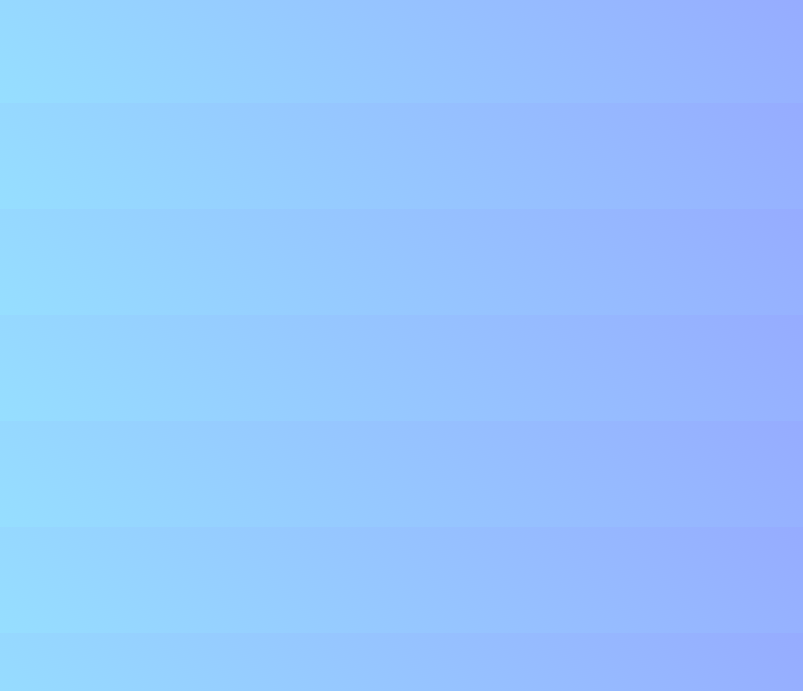
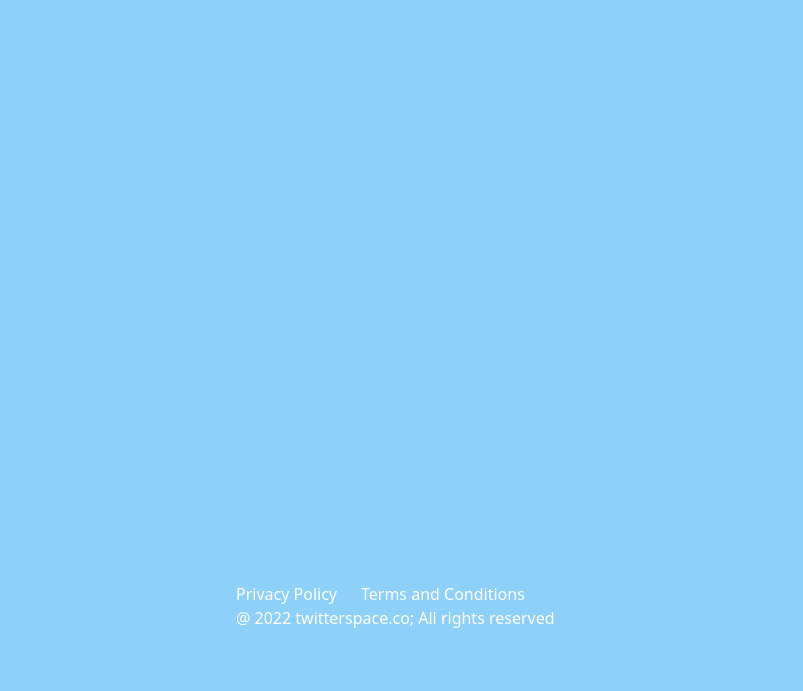
Before and after one commit to DaviesHuang/DaviesHuang.github.io, a website: page index.html in a window 1280 px wide. Shown: the part 109-800 px from the top of the page, without its empty margins (132-935 px from the left). Drawn offline with nearby package versions, Linux system fonts and the light colour scheme; no server answers.

Commit message:
Add footer and change background color

```diff
--- a/index.css
+++ b/index.css
@@ -1,6 +1,7 @@
 body {
-    background-image: linear-gradient(45deg, #96E6FF 0%, #96A7FF 81%);
+    /* background-image: linear-gradient(45deg, #96E6FF 0%, #96A7FF 81%);
     background-position: 0% 0%;
     background-repeat: repeat;
     background-size: auto;
+    background-color: #8ED0F9; */
 }
--- a/index.html
+++ b/index.html
@@ -8,7 +8,7 @@
     <link rel="stylesheet" href="index.css">
     <link href="https://cdn.jsdelivr.net/npm/bootstrap@5.2.2/dist/css/bootstrap.min.css" rel="stylesheet" integrity="sha384-Zenh87qX5JnK2Jl0vWa8Ck2rdkQ2Bzep5IDxbcnCeuOxjzrPF/et3URy9Bv1WTRi" crossorigin="anonymous">
   </head>
-  <body>
+  <body style="background-color:#8ED0F9;">
 
     <!-- We will put our React component inside this div. -->
     <div id="react_container"></div>
--- a/index.js
+++ b/index.js
@@ -100,11 +100,12 @@ var Main = function (_React$Component) {
         ),
         React.createElement(
           'div',
-          { className: 'row', style: { paddingLeft: 15, paddingRight: 15, paddingBottom: 15 } },
+          { className: 'row', style: { paddingLeft: 15, paddingRight: 15, paddingBottom: 15, minHeight: 600 } },
           this.state.spaces.map(function (space) {
             return _this3.renderSpaceCard(space);
           })
         ),
+        this.renderFooter(),
         this.renderToast()
       );
     }
@@ -115,7 +116,7 @@ var Main = function (_React$Component) {
 
       return React.createElement(
         'div',
-        { key: space.id, className: 'card text-start', style: { width: 568, backgroundColor: '#1D9BF0', borderRadius: 12, padding: 11, marginBottom: 5 } },
+        { key: space.id, className: 'card text-start', style: { width: 568, backgroundColor: '#1DA1F2', borderRadius: 12, padding: 11, marginBottom: 5 } },
         React.createElement(
           'div',
           { className: 'row', style: { paddingLeft: 11, paddingRight: 11 } },
@@ -194,6 +195,33 @@ var Main = function (_React$Component) {
       );
     }
   }, {
+    key: 'renderFooter',
+    value: function renderFooter() {
+      return React.createElement(
+        'div',
+        { className: 'row row-cols-auto', style: { color: 'white', paddingLeft: 15, paddingRight: 15, marginBottom: 15 } },
+        React.createElement(
+          'div',
+          { className: 'col', onClick: function onClick() {
+              return window.open('https://www.privacypolicygenerator.info/live.php?token=4fclxBeWggIPSSnIp0flCgPXY0nQGdcu', '_blank');
+            } },
+          'Privacy Policy'
+        ),
+        React.createElement(
+          'div',
+          { className: 'col', onClick: function onClick() {
+              return window.open('https://www.termsandconditionsgenerator.com/live.php?token=kWY9pYLJmCUPGMXxH5S2elpC35R4c1bU', '_blank');
+            } },
+          'Terms and Conditions'
+        ),
+        React.createElement(
+          'div',
+          { className: 'col' },
+          '@ 2022 twitterspace.co; All rights reserved'
+        )
+      );
+    }
+  }, {
     key: 'renderToast',
     value: function renderToast() {
       return React.createElement(
--- a/package.json
+++ b/package.json
@@ -2,7 +2,7 @@
   "name": "web3_twitter_space",
   "version": "1.0.0",
   "description": "",
-  "main": "index.js",
+  "main": "index.mjs",
   "scripts": {
     "test": "echo \"Error: no test specified\" && exit 1"
   },
@@ -11,7 +11,6 @@
   "license": "ISC",
   "dependencies": {
     "babel-cli": "^6.26.0",
-    "babel-preset-react-app": "^3.1.2",
-    "needle": "^3.2.0"
+    "babel-preset-react-app": "^3.1.2"
   }
 }
```
Also changed, not shown: 1 other file.
